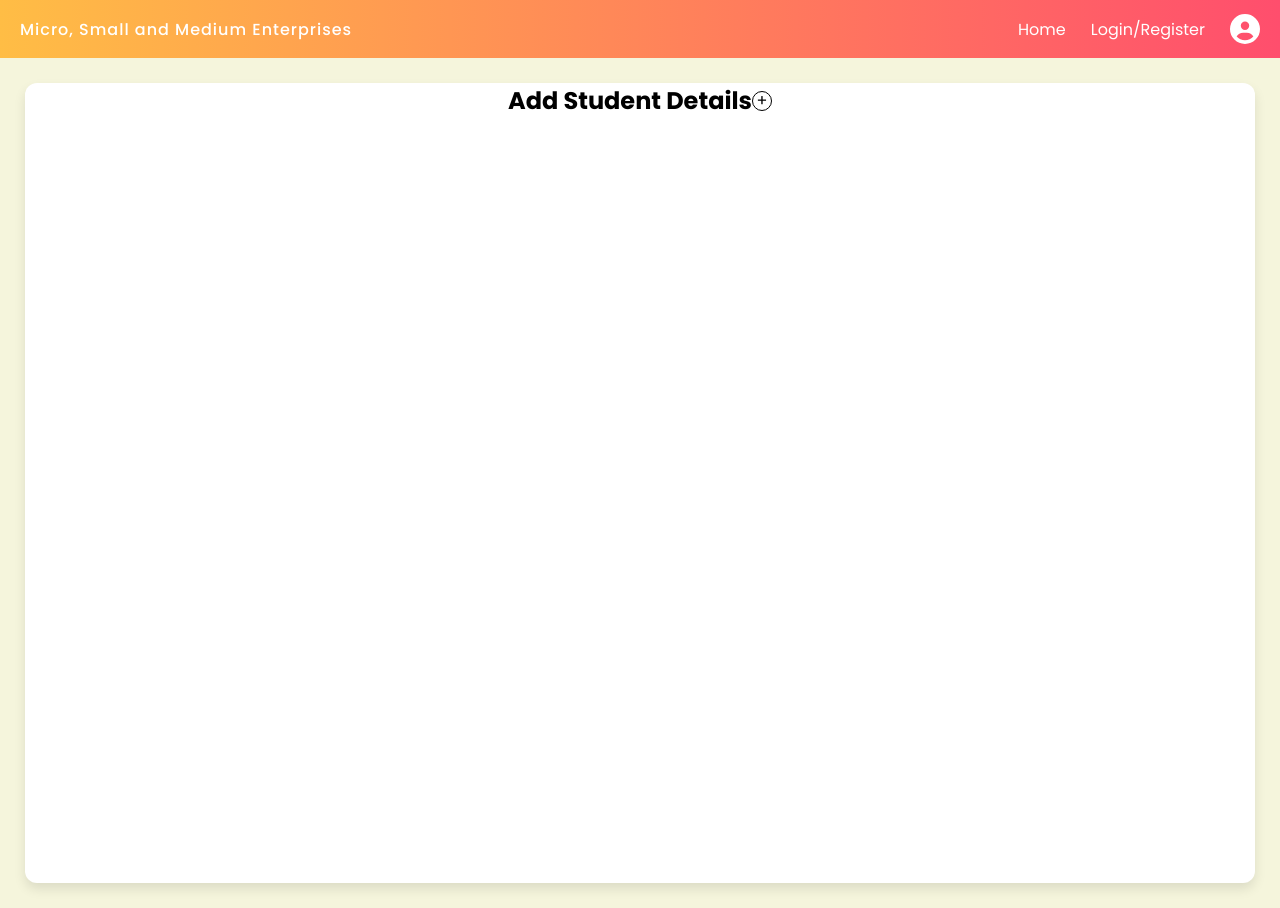
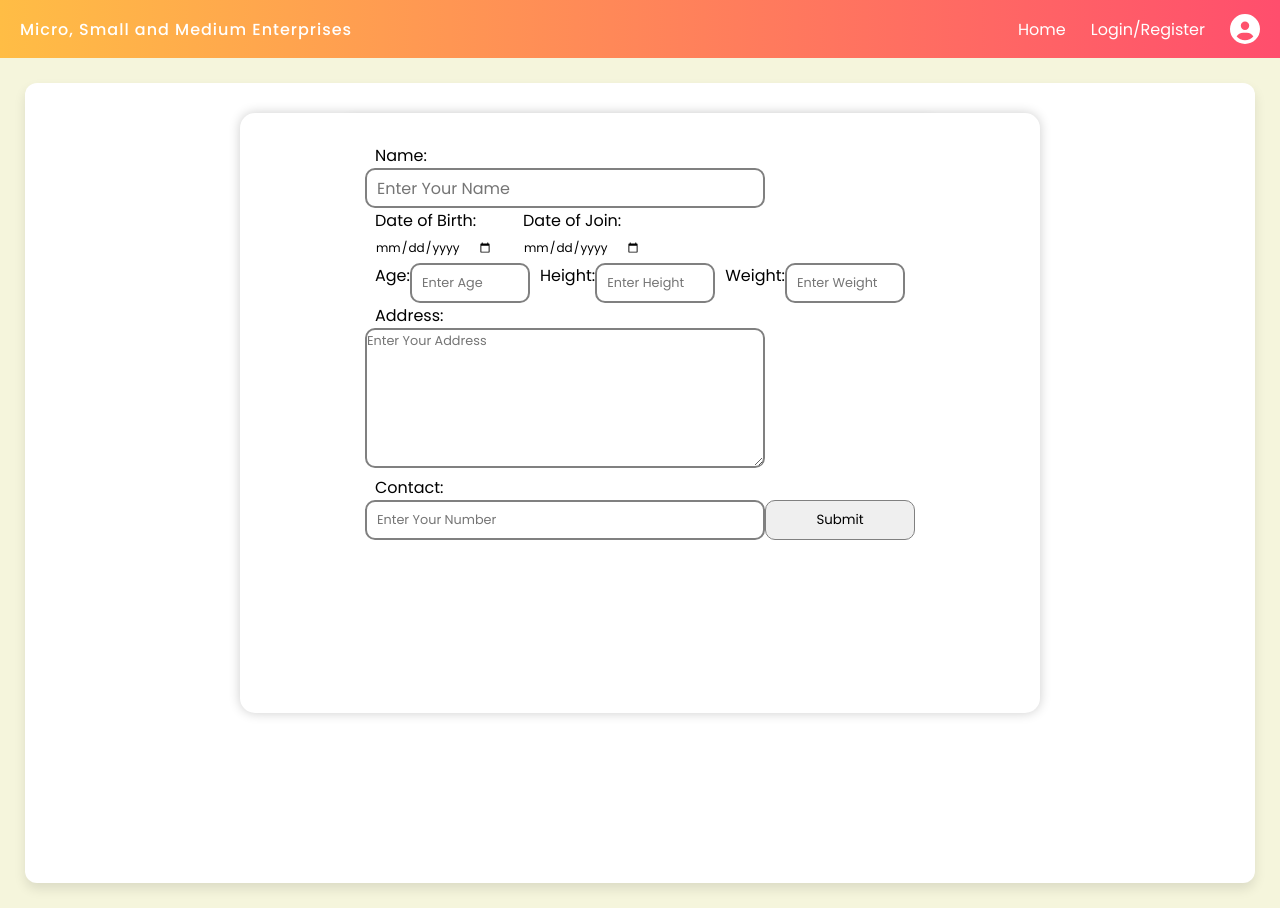
Before and after one commit to ZenithTechSolutions/Child-Nutrition-Tracker, a React (Vite) app: page /beneficiaries in a window 1280 px wide. Built offline with nearby package versions, Linux system fonts and the light colour scheme.

Commit message:
beneficiaries update

```diff
--- a/src/components/beneficiaries.jsx
+++ b/src/components/beneficiaries.jsx
@@ -1,16 +1,85 @@
-import '../styles/beneficiaries.css'
-import Header from './header'
+import { useState } from "react";
+import "../styles/beneficiaries.css";
+import Header from "./header";
 const Beneficiaries = () => {
+  const [add, setAdd] = useState(false);
+  const handleAdd = () => {
+    setAdd(true);
+    console.log(add);
+  };
+  const count = 6;
   return (
     <>
-    <Header />
+      <Header />
       <div className="box">
         <div className="bene-container">
-          <div className="bene-add-student">
-            <h2>Add Student Details</h2>
-            <p>+</p>
-          </div>
-          <div className="bene-count">
+          <div className="bene-content">
+            <div className="bene-add-student">
+              <h2>Add Student Details</h2>
+              <span onClick={handleAdd}>+</span>
+              <div className="bene-stu-details">
+                <form action="POST">
+                  <label htmlFor="name">Name:</label>
+                  <input
+                    type="text"
+                    name="name"
+                    placeholder="Enter Your Name"
+                    required
+                  />
+                  <div className="dates">
+                   <div className="date-birth">
+                   <label htmlFor="dob">Date of Birth:</label>
+                   <input type="date" name="dob" required />
+                   </div>
+                    <div className="date-join">
+                    <label htmlFor="doj">Date of Join:</label>
+                    <input type="date" name="doj" required />
+                    </div>
+                  </div>
+            <div className="numbers">
+            <label htmlFor="age">Age:</label>
+                  <input
+                    type="number"
+                    name="age"
+                    placeholder="Enter Age"
+                    required
+                  />
+                  <label htmlFor="height">Height:</label>
+                  <input
+                    type="number"
+                    name="height"
+                    placeholder="Enter Height"
+                    required
+                  />
+                  <label htmlFor="weight">Weight:</label>
+                  <input
+                    type="number"
+                    name="weight"
+                    placeholder="Enter Weight"
+                    required
+                  />
+            </div>
+                  <label htmlFor="address">Address:</label>
+                  <textarea
+                    type="text"
+                    name="name"
+                    placeholder="Enter Your Address"
+                    required
+                  />
+                  <label htmlFor="contact">Contact:</label>
+                  <input
+                    type="tel"
+                    name="contact"
+                    placeholder="Enter Your Number"
+                    required
+                  />
+                  <button type="submit">Submit</button>
+                </form>
+              </div>
+            </div>
+            <div className="bene-count">
+              <h6>Total Children Count : {count}</h6>
+            </div>
             <div className="bene-detail"></div>
           </div>
         </div>
--- a/src/styles/beneficiaries.css
+++ b/src/styles/beneficiaries.css
@@ -1,23 +1,118 @@
-.bene-container{
+.bene-container {
+  display: flex;
+  align-items: center;
+  justify-content: center;
   margin: 25px;
   border-radius: 12px;
-    box-shadow: 0px 6px 12px rgba(0,0,0,0.1);
-    height: 100vh;
+  box-shadow: 0px 6px 12px rgba(0, 0, 0, 0.1);
   background-color: #fff;
 }
-.bene-add-student{
+.bene-content {
+  padding: 30px;
+  height: 100vh;
+  width: 800px;
+  display: flex;
+  align-items: center;
+  flex-direction: column;
+  gap: 20px;
+}
+.bene-add-student {
   display: flex;
   flex-direction: row;
+  justify-content: center;
+  box-shadow: 0px 6px 12px rgba(0, 0, 0, 0.1);
+  height: 100px;
+  width: 600px;
   align-items: center;
-    justify-content: center;
+  border-radius: 15px;
+  gap: 20px;
+  position: relative;
 }
-.bene-add-student p{
+.bene-add-student h2 {
+  font-size: 2.6rem;
+}
+.bene-add-student span {
+  font-size: 2.6rem;
   display: flex;
   align-items: center;
   justify-content: center;
   border-radius: 50%;
-    border: 1px solid black;
-    height: 20px;
+  border: 3px solid black;
+  height: 40px;
   text-align: center;
-    width: 20px;
+  width: 40px;
+  cursor: pointer;
 }
+
+.bene-count {
+  width: 300px;
+  height: 60px;
+  background-color: #c0eaff;
+  display: flex;
+  align-items: center;
+  justify-content: center;
+  font-size: 2rem;
+  border-radius: 15px;
+}
+.bene-stu-details{
+    position: absolute;
+    top: 0%;
+    transform: translateY(-50);
+    width: 800px;
+    height: 600px;
+background-color: #fff;
+box-shadow: 0px 0px 12px rgba(0, 0, 0, 0.2);
+border-radius: 15px;
+padding: 30px;
+display: flex;
+justify-content: center;
+}
+.dates{
+    display: flex;
+    flex-direction: row;
+    gap: 20px;
+}
+
+form label{
+    font-size: 1rem;
+    color: black;
+}
+.numbers{
+    display: flex;
+    flex-direction: row;
+}
+
+form input[type="text"]{
+width: 400px;
+height: 40px;
+border: 2px solid #808080;
+font-size: 1rem;
+border-radius: 10px;
+}
+form input[type="number"]{
+width: 120px;
+height: 40px;
+border: 2px solid #808080;
+font-size: 0.8rem;
+border-radius: 10px;
+}
+form input[type="tel"]{
+width: 400px;
+height: 40px;
+border: 2px solid #808080;
+font-size: 0.8rem;
+border-radius: 10px;
+}
+form textarea[type="text"]{
+width: 400px;
+height: 140px;
+border: 2px solid #808080;
+font-size: 0.8rem;
+border-radius: 10px;
+}
+form button{
+    width: 150px;
+    height: 40px;
+    border: 1px solid #808080;
+    border-radius: 10px;
+}
--- a/src/styles/header.css
+++ b/src/styles/header.css
@@ -10,6 +10,7 @@
     background: linear-gradient(to right, #ffbd45, #ff4e6d);
     color: white;
     position: sticky;
+    z-index: 100;
     top: 0px;
 }
 
```
Lines whose indentation alone changed are shown as unchanged.
